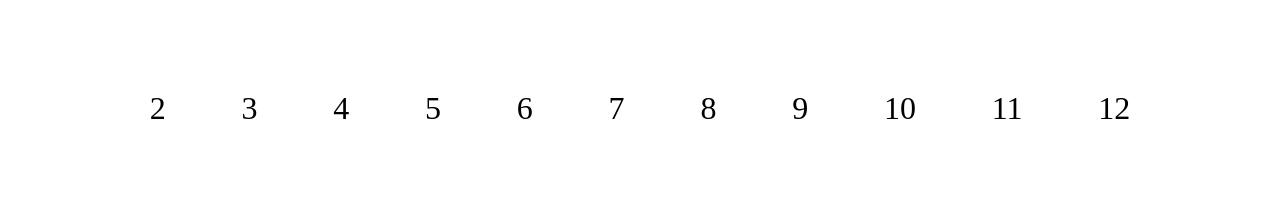
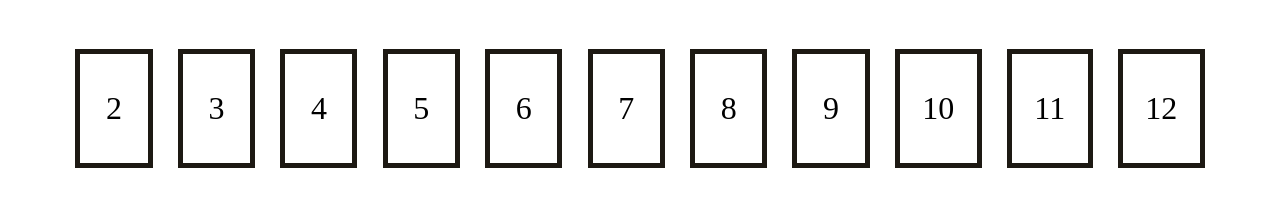
Before and after one commit to paulwiskow/Dice-Roll-Tracker, a plain HTML site: page index.html in a window 1280 px wide. Drawn offline with Linux system fonts and the light colour scheme.

Commit message:
Added styling while hovering and while clicking

```diff
--- a/scripts/main.js
+++ b/scripts/main.js
@@ -5,6 +5,10 @@ const initialize = () => {
         dice.addEventListener("click", e => diceClicked(dice));
     }
 
+    reset();
+}
+
+const reset = () => {
     rolls = new Map([
         [2, 0],
         [3, 0],
--- a/style/style.css
+++ b/style/style.css
@@ -8,7 +8,28 @@
 .dice {
     display: inline-block;
     font-size: 200%;
-    padding: 2%;
+    padding-left: 2vw;
+    padding-right: 2vw;
+    padding-top: .5vh;
+    padding-bottom: .5vh;
     margin-left: 1%;
     margin-right: 1%;
+    border-style: solid;
+    border-width: 5px;
+    border-color:rgb(29, 25, 19);
 }
+
+#ten, #eleven, #twelve {
+    padding-left: 1.75vw;
+    padding-right: 1.75vw;
+    padding-top: .5vh;
+    padding-bottom: .5vh;
+}
+
+.dice:hover {
+    background-color: rgb(203, 203, 203);
+}
+
+.dice:active {
+    background-color: rgb(118, 118, 118);
+}
```
